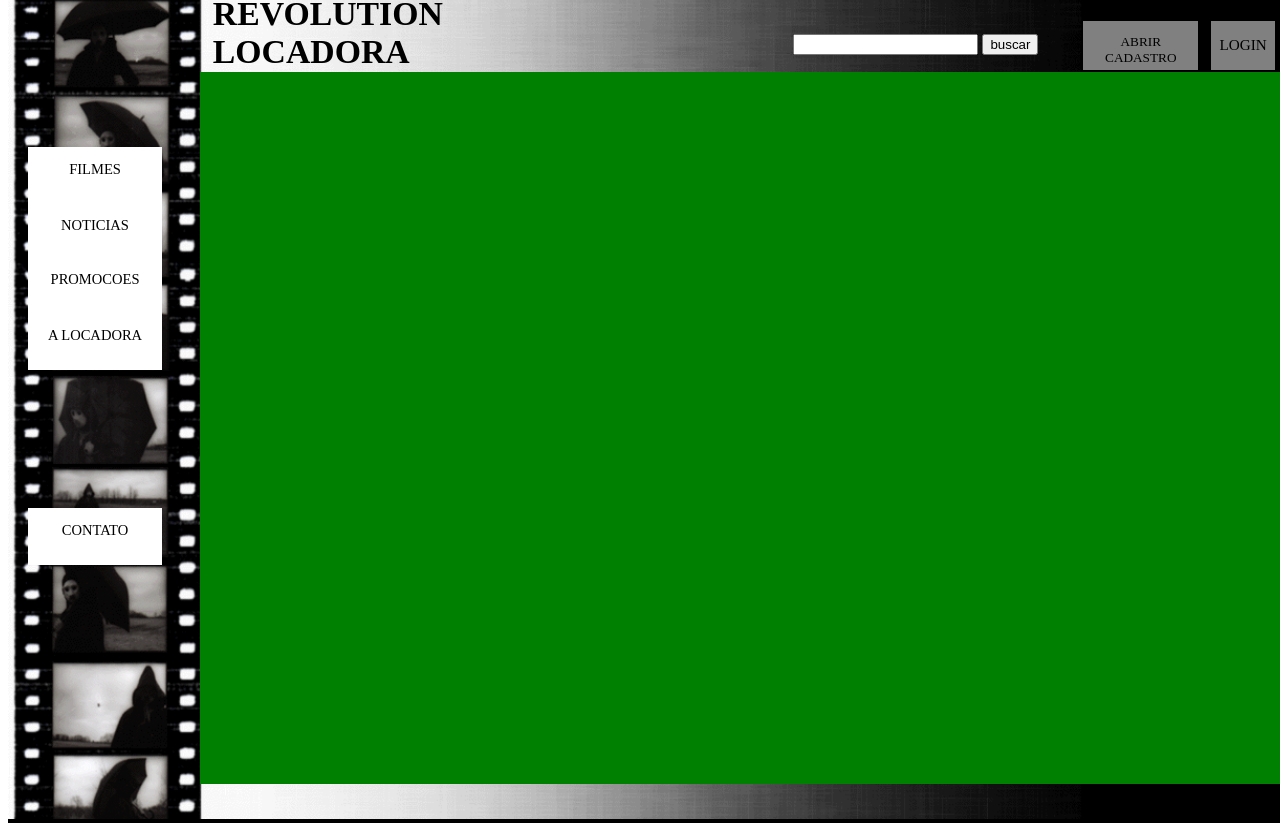
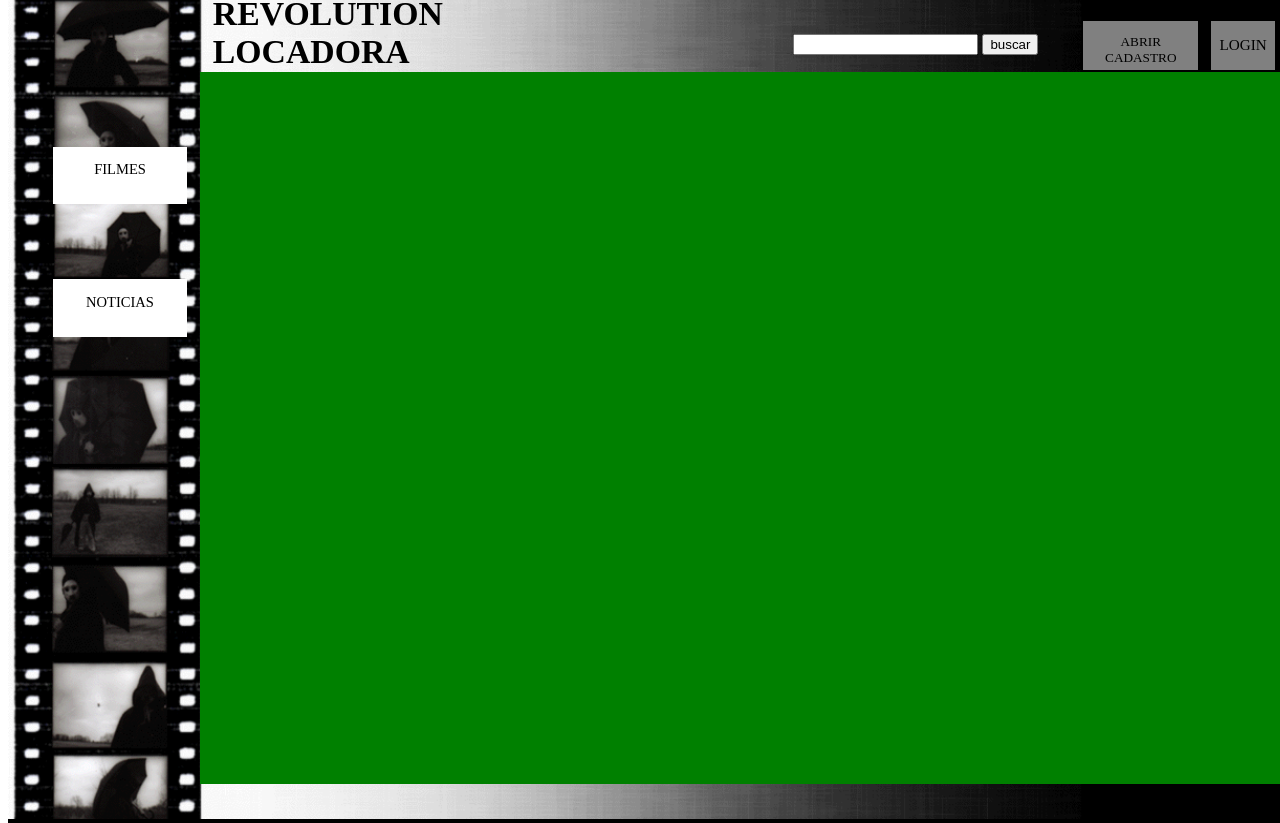
Before and after one commit to mauricioandrek/locproject, a PHP site: page / in a window 1280 px wide; the page is wider, and only the part inside the window is pictured. Shown: the top 823 px of that part. Run offline with PHP 8.4, Linux system fonts and the light colour scheme; some libraries are stand-ins or nearby versions.

Commit message:
adicionado actions/LOC.actions.news.js e reparado alguns erros do actions/LOC.actions.film.js

```diff
--- a/css/index.css
+++ b/css/index.css
@@ -1,5 +1,3 @@
-
-
 .header{
 	height: 206%;
 	width: 100%;
@@ -67,59 +65,15 @@
 	margin-left: -1%;
 }
 
-.button_film{
+.buttons{
 	background-color: white;
 	width: 70%;
 	margin-left: 17%;
-	position: absolute;
 	margin-top: 39%;
 	cursor: pointer;
 	height: 8%;
 	text-align: center;
-	font-size: 91%;
-}
-.button_news{
-	background-color: white;
-	width: 70%;
-	margin-left: 17%;
-	position: absolute;
-	margin-top: 68%;
-	cursor: pointer;
-	height: 8%;
-	text-align: center;
-	font-size: 91%;
-}
-.button_promotions{
-	background-color: white;
-	width: 70%;
-	margin-left: 17%;
-	position: absolute;
-	margin-top: 96%;
-	cursor: pointer;
-	height: 8%;
-	text-align: center;
-	font-size: 91%;
-}
-.button_info{
-	background-color: white;
-	width: 70%;
-	margin-left: 17%;
-	position: absolute;
-	margin-top: 125%;
-	cursor: pointer;
-	height: 8%;
-	text-align: center;
-	font-size: 91%;
-}
-.button_contact{
-	background-color: white;
-	width: 70%;
-	margin-left: 17%;
-	position: absolute;
-	margin-top: 227%;
-	cursor: pointer;
-	height: 8%;
-	text-align: center;
+	float:right;
 	font-size: 91%;
 }
 
--- a/css/index.min.css
+++ b/css/index.min.css
@@ -6,11 +6,7 @@
 .search_header{margin-top:3%;position:absolute;margin-left:92%}
 .search_button{cursor:pointer;}
 .menu_actions{position:absolute;width:15%;height:90%;background-image:url('img/fundo_header.GIF');background-size:0% 50%;background-position:0% -169;margin-top:5%;margin-left:-1%;}
-.button_film{background-color:white;width:70%;margin-left:17%;position:absolute;margin-top:39%;cursor:pointer;height:8%;text-align:center;font-size:91%;}
-.button_news{background-color:white;width:70%;margin-left:17%;position:absolute;margin-top:68%;cursor:pointer;height:8%;text-align:center;font-size:91%;}
-.button_promotions{background-color:white;width:70%;margin-left:17%;position:absolute;margin-top:96%;cursor:pointer;height:8%;text-align:center;font-size:91%;}
-.button_info{background-color:white;width:70%;margin-left:17%;position:absolute;margin-top:125%;cursor:pointer;height:8%;text-align:center;font-size:91%;}
-.button_contact{background-color:white;width:70%;margin-left:17%;position:absolute;margin-top:227%;cursor:pointer;height:8%;text-align:center;font-size:91%;}
+.buttons{background-color:white;width:70%;margin-left:17%;margin-top:39%;cursor:pointer;height:8%;text-align:center;float:right;font-size:91%;}
 .content{background-color:green;position:absolute;width:85%;height:89%;margin-left:15%;margin-top:5%;}
 .search_films_form{width:87%;height:16%;margin-top:3%;position:absolute;margin-left:5%;}
 .search_films_result{background-color:red;width:70%;height:66%;position:absolute;margin-left:5%;margin-top:13%;}
--- a/index.php
+++ b/index.php
@@ -27,9 +27,8 @@
 	</div>
 
 	<div class="menu_actions" id="id-menu-actions">
+<!--
 
-		<div class="button_film" id="id-button-films">
-		</div>
 		<div class="button_news" id="id-button-news">
 			<p>NOTICIAS</p>
 		</div>
@@ -41,7 +40,7 @@
 		</div>
 		<div class="button_contact" id="id-button-contact">
 			<p>CONTATO</p>
-		</div>
+		</div> -->
 	</div>
 	<div class="content" id="id-content">
 		<div class="search_films" id="id-search-films" style="display:none">
@@ -65,4 +64,5 @@
 	<script src="js/LOC.js"></script>
 	<script src="js/LOC.ui.js"></script>
 	<script src="js/actions/LOC.actions.film.js"></script>
+	<script src="js/actions/LOC.actions.news.js"></script>
 </html>
--- a/js/LOC.ui.js
+++ b/js/LOC.ui.js
@@ -16,7 +16,6 @@ LOC.ui =  new function() {
 	};
 	this.init = function(){
 		console.log('init LOC.ui');
-		$('#id-button-films').on('click', LOC.ui.films);
 		$('#id-button-news').on('click', LOC.ui.news);
 		$('#id-button-promotions').on('click', LOC.ui.promotions);
 		$('#id-button-info').on('click', LOC.ui.info);
@@ -29,13 +28,13 @@ LOC.ui =  new function() {
 		var buttonName = button.data.id;
 		//console.log(buttonName);
 		$('#id-menu-actions').html($('#id-menu-actions').html() +
-			'<div class="button_film" id=' +button.data.id +' onclick=' + button.data.click +'>'
+			'<div class="buttons" id=' + button.data.id +' onclick=' + button.data.click +'>'
 			+ '<p>'+button.data.name+'</p>'
 			+ '</div>'
 		);
 	}
 
-	this.films = function(){
+/*	this.films = function(){
 		LOC.ui.options['filmes'] = true;
 		$('#id-button-films').css('background-color', 'gray');
 		$('#id-search-films').show();
@@ -60,7 +59,7 @@ LOC.ui =  new function() {
 			});
 
 		});
-	}
+	} */
 
 	this.changeFilter = function(e){
 		LOC.ui.currentFilter = e.value;
@@ -82,33 +81,5 @@ LOC.ui =  new function() {
 				alert(resp);
 			}
 		});
-	}
-
-	this.news = function(){
-		LOC.ui.options['news'] = true;
-		$('#id-button-news').css('background-color', 'gray');
-		//$('#id-search-news').show();
-		}
-
-
-	this.promotions = function(){
-		LOC.ui.options['promotions'] = true;
-		$('#id-button-promotions').css('background-color', 'gray');
-		//$('#id-search-promotions').show();
-		}
-
-
-	this.info= function(){
-		LOC.ui.options['alocadora'] = true;
-		$('#id-button-info').css('background-color', 'gray');
-		//$('#id-search-films').show();
-		}
-
-
-	this.contact = function(){
-		LOC.ui.options['contact'] = true;
-		$('#id-button-contact').css('background-color', 'gray');
-		//$('#id-search-films').show();
-		}
-
+	};
 };
--- a/js/actions/LOC.actions.film.js
+++ b/js/actions/LOC.actions.film.js
@@ -4,8 +4,9 @@ LOC.actions = LOC.actions || {};
 LOC.actions.film = new function(){
 
 	this.click = function(){
+		$('#id-button-film').css('background-color', 'gray');
 		LOC.ui.activeAction = LOC.actions.film; // botão ativo
-		console.log('LOC.actions.film');
+	//	console.log('LOC.actions.film');
 		LOC.actions.film.films();
 
 		};
@@ -17,8 +18,8 @@ LOC.actions.film = new function(){
 		'name':'FILMES'
 	};
 	this.films = function(){
+
 		LOC.ui.options['filmes'] = true;
-		$('#id-button-films').css('background-color', 'gray');
 		$('#id-search-films').show();
 		$('#id-button-search').show();
 
--- /dev/null
+++ b/js/actions/LOC.actions.news.js
@@ -0,0 +1,24 @@
+LOC.actions = LOC.actions || {};
+LOC.actions.news = new function(){
+console.log('news');
+	this.click = function(){
+		$('.button-news').css('background-color', 'gray');
+		LOC.ui.activeAction = LOC.actions.news; // botão ativo
+	//	console.log('LOC.actions.news');
+		LOC.actions.news.newss();
+
+		};
+
+	this.data = {
+		'id': 'id-button-news',
+		'click': 'LOC.actions.news.click()',
+		'name':'NOTICIAS'
+	};
+
+	this.newss = function(){
+		LOC.ui.options['news'] = true;
+		$('#id-button-news').css('background-color', 'gray');
+		}
+
+}
+LOC.ui.registerAction(LOC.actions.news);
```
Also changed, not shown: css/img/search.gif (added).
